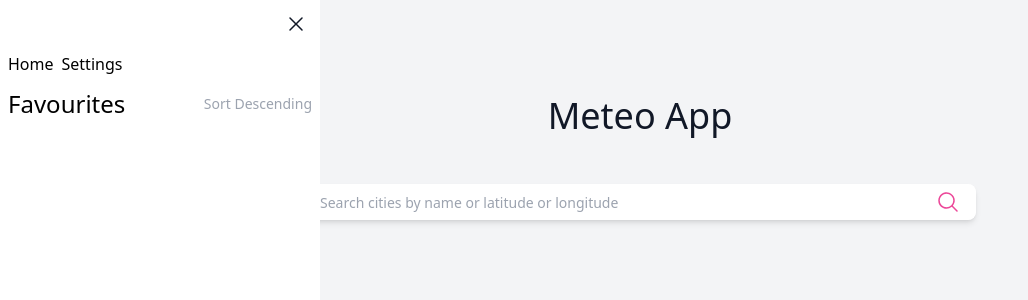
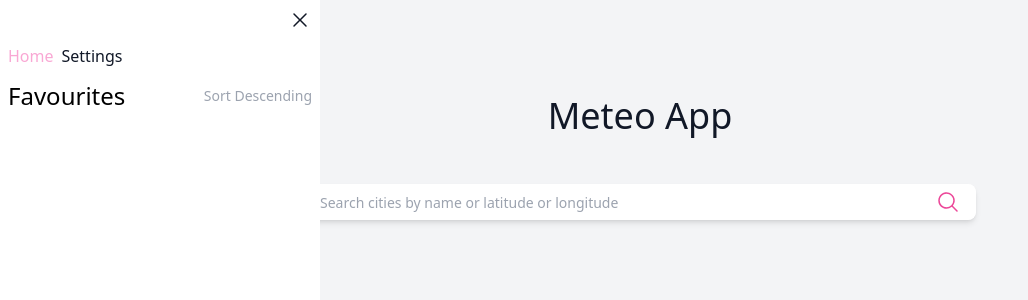
Before and after one commit to andelkocvjetkovic/metro-app, a React (Vite) app: page / in a window 1280 px wide. Both pictures are taken after a click on the button 24 px from the left and 24 px from the top of the page. Shown: the top 300 px of the page, without its empty margins (0-1028 px from the left). Built offline with nearby package versions, Linux system fonts and the light colour scheme.

Commit message:
add icon-button and nav-link

```diff
--- a/src/components/favorite-city/FavoriteCity.tsx
+++ b/src/components/favorite-city/FavoriteCity.tsx
@@ -3,6 +3,7 @@ import { TrashIcon } from '@heroicons/react/24/solid';
 import { useFavoriteCity } from '@app/hook/use-favorite-cities/useFavoriteCites';
 import { Link } from 'react-router-dom';
 import type { City } from '@app/types/city';
+import IconButton from '@app/components/icon-button/IconButton';
 
 type FavoriteCityProps = { className?: string } & Pick<City, 'name' | 'cityId'>;
 
@@ -19,15 +20,14 @@ function FavoriteCity(props: FavoriteCityProps) {
     >
       {name}
       {isHovered && (
-        <button
-          className='text-pink-300 w-6 h-6 hover:text-pink-400'
+        <IconButton
           onClick={e => {
             e.preventDefault();
             deleteByCityId(cityId);
           }}
         >
           <TrashIcon />
-        </button>
+        </IconButton>
       )}
     </Link>
   );
--- a/src/components/icon-button/IconButton.tsx
+++ b/src/components/icon-button/IconButton.tsx
@@ -2,7 +2,7 @@ import { ComponentPropsWithRef } from 'react';
 import classNames from 'classnames';
 
 function IconButton(props: ComponentPropsWithRef<'button'>) {
-  return <button {...props} className={classNames('w-8 h-8 p-1 text-gray-900 hover:text-pink-500', props.className)} />;
+  return <button {...props} className={classNames('w-6 h-6 p-0 text-gray-900 hover:text-pink-500', props.className)} />;
 }
 
 export default IconButton;
--- /dev/null
+++ b/src/components/nav-link/NavLink.tsx
@@ -0,0 +1,15 @@
+import { NavLink as RouterNavLink, NavLinkProps } from 'react-router-dom';
+import className from 'classnames';
+
+function NavLink(props: Omit<NavLinkProps, 'className'>) {
+  return (
+    <RouterNavLink
+      {...props}
+      className={({ isActive }) =>
+        className('text-base font-medium', isActive ? 'text-pink-300' : 'text-gray-900 hover:text-pink-500')
+      }
+    />
+  );
+}
+
+export default NavLink;
--- a/src/components/select/Select.tsx
+++ b/src/components/select/Select.tsx
@@ -1,4 +1,4 @@
-import { PropsWithChildren, ChangeEvent, ComponentPropsWithRef } from 'react';
+import { PropsWithChildren, ComponentPropsWithRef } from 'react';
 
 type SelectProps = ComponentPropsWithRef<'select'> & PropsWithChildren;
 
@@ -7,7 +7,7 @@ function Select({ children, onChange, ...rest }: SelectProps) {
     <select
       {...rest}
       onChange={onChange}
-      className='bg-gray-50 border border-gray-300 text-gray-900 text-sm rounded-lg focus:ring-ping-500 focus:border-ping-500 block w-full p-2.5 '
+      className='bg-gray-50 border border-gray-300 text-gray-900 text-sm rounded-lg focus:outline-none focus:ring-pink-500 focus:border-pink-500 block w-full p-2.5 '
     >
       {children}
     </select>
--- a/src/pages/_partial/main-layout/MainLayout.tsx
+++ b/src/pages/_partial/main-layout/MainLayout.tsx
@@ -7,6 +7,7 @@ import { ROUTE_SETTINGS } from '@app/constants';
 import SideBar from '@app/components/side-bar/SideBar';
 import { ChevronDoubleRightIcon } from '@heroicons/react/24/solid';
 import IconButton from '@app/components/icon-button/IconButton';
+import NavLink from '@app/components/nav-link/NavLink';
 
 function MainLayout() {
   const { cities } = useFavoriteCity();
@@ -32,8 +33,8 @@ function MainLayout() {
         <div className='flex flex-col gap-3'>
           <nav>
             <ul className='flex gap-2'>
-              <Link to='/'>Home</Link>
-              <Link to={`${ROUTE_SETTINGS}`}>Settings</Link>
+              <NavLink to='/'>Home</NavLink>
+              <NavLink to={`${ROUTE_SETTINGS}`}>Settings</NavLink>
             </ul>
           </nav>
           <h1 className='text-2xl font-medium flex justify-between items-center'>
--- a/src/pages/home-page/HomePage.tsx
+++ b/src/pages/home-page/HomePage.tsx
@@ -7,6 +7,7 @@ import { StarIcon as StarIconSolid, MagnifyingGlassIcon } from '@heroicons/react
 import { StarIcon as StarIconOutline } from '@heroicons/react/24/outline';
 import type { City } from '@app/types/city';
 import { matchSorter } from 'match-sorter';
+import IconButton from '@app/components/icon-button/IconButton';
 
 function HomePage() {
   const { addNewCity, deleteByCityId, cities } = useFavoriteCity();
@@ -64,20 +65,16 @@ function HomePage() {
                       value={c}
                     >
                       <span className={`block truncate`}>{c.name}</span>
-                      <button
-                        className='flex px-2 h-100'
+                      <IconButton
+                        className='flex h-100'
                         onClick={e => {
                           e.preventDefault();
                           if (cities.some(fc => fc.cityId === c.cityId)) deleteByCityId(c.cityId);
                           else addNewCity(c);
                         }}
                       >
-                        {cities.some(fc => fc.cityId === c.cityId) ? (
-                          <StarIconSolid className='w-6 h-6' />
-                        ) : (
-                          <StarIconOutline className='w-6 h-6' />
-                        )}
-                      </button>
+                        {cities.some(fc => fc.cityId === c.cityId) ? <StarIconSolid /> : <StarIconOutline />}
+                      </IconButton>
                     </Combobox.Option>
                   ))
                 )}
```
